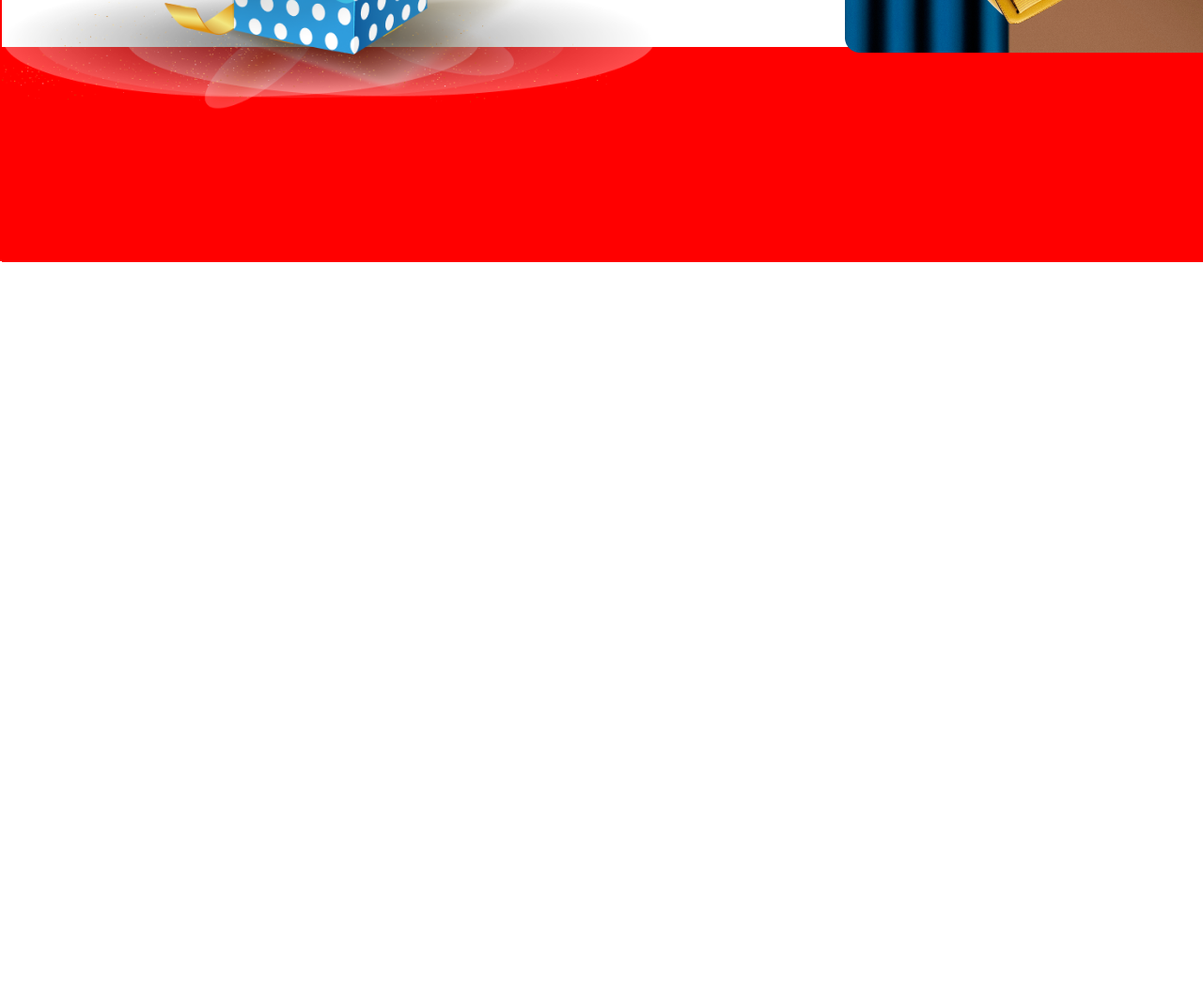
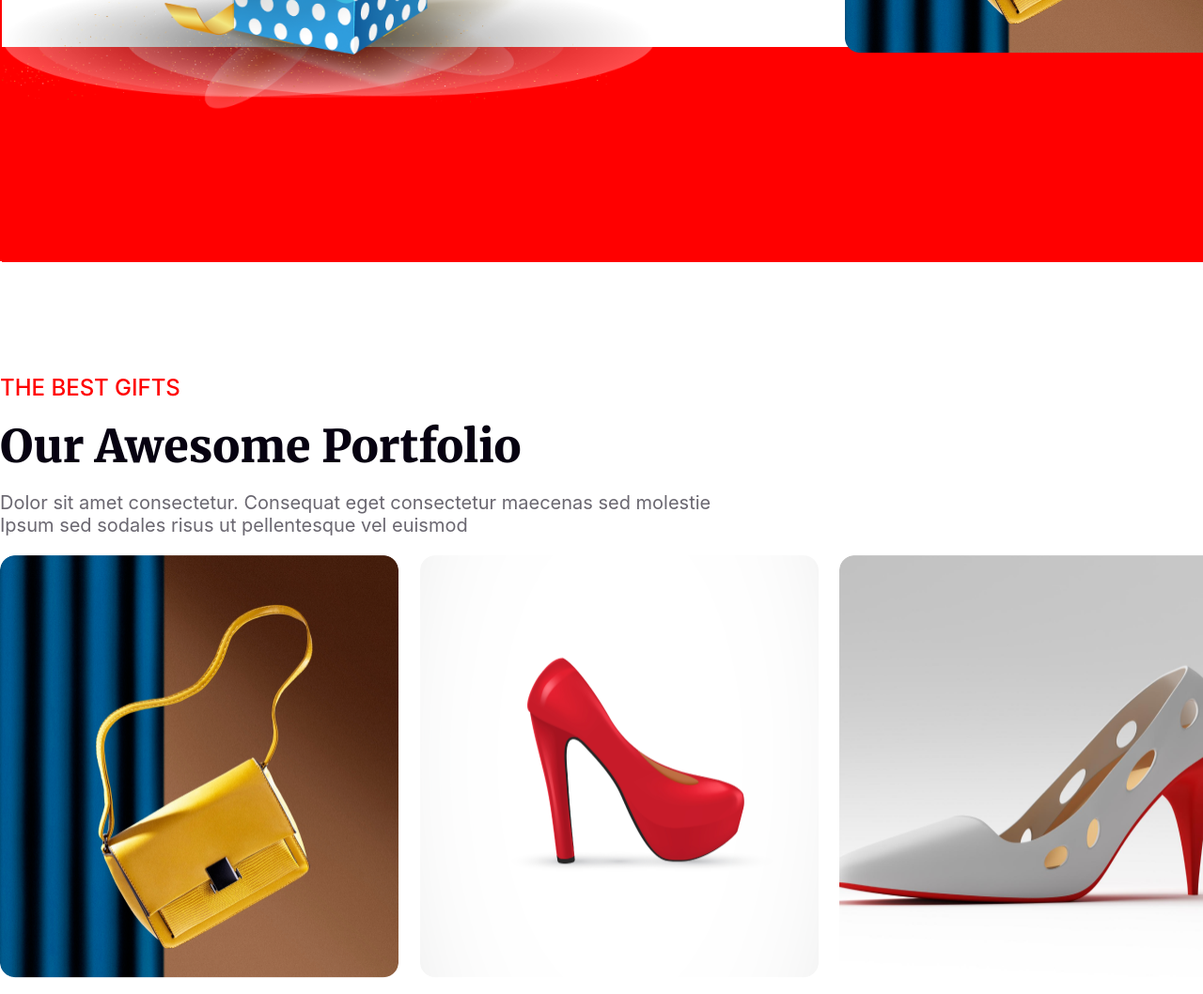
Before and after one commit to FarjanaEti/assignment-task-6, a plain HTML site: page index.html in a window 1280 px wide. Shown: the part 3656-4714 px from the top of the page at 94% size. Before the commit the page ends 3935 px from the top, so only its background shows below. Drawn offline with Linux system fonts and the light colour scheme.

Commit message:
portfilio added

```diff
--- a/index.html
+++ b/index.html
@@ -71,6 +71,34 @@
          <img src="./images/Group-44.png" alt="">
        </div>
       </section>
+      <!-- holiday section ends here -->
+       <section class="portfolio-container">
+        <div class="portfolio-text-container">
+        <h5>THE BEST GIFTS</h5>
+        <h1>Our Awesome Portfolio</h1>
+         <p>Dolor sit amet consectetur. Consequat eget consectetur maecenas sed molestie <br> Ipsum sed sodales risus ut pellentesque vel euismod</p>
+        </div>
+        <div class="portfolio-item">
+          <div class="item">
+           <img src="./images/Rectangle-3.png" alt="">
+          </div>
+          <div class="item">
+           <img src="./images/shoos.png" alt="">
+          </div>
+          <div class="item">
+           <img src="./images/shoos-2.png" alt="">
+          </div>
+          <div class="item">
+           <img src="./images/kala-chosma.png" alt="">
+          </div>
+          <div class="item">
+           <img src="./images/ring.png" alt="">
+          </div>
+          <div class="item">
+           <img src="./images/parts-1.png" alt="">
+          </div>
+        </div>
+       </section>
    </main>
    <footer></footer>
 </body>
--- a/styles/new.css
+++ b/styles/new.css
@@ -220,3 +220,46 @@ justify-content: space-between;
   left: 55%;
   z-index: 1;
 }
+/* holiday end here */
+/* portfolio start here */
+.portfolio-container{
+width: 1320px;
+height: 1163px;
+margin: 0 auto;
+margin-top: 120px;
+}
+.portfolio-text-container h5{
+  color: rgb(255, 0, 0);
+  font-family: Inter;
+  font-size: 24px;
+  font-weight: 500;
+  margin-bottom: 18px;
+}
+.portfolio-text-container h1{
+color: rgb(7, 2, 17);
+font-family: Merriweather;
+font-size: 48px;
+font-weight: 900;
+}
+.portfolio-text-container p{
+color: rgba(7, 2, 17, 0.6);
+font-family: Inter;
+font-size: 20px;
+font-weight: 400;
+margin-top: 18px;
+margin-bottom: 20px;
+}
+.portfolio-item{
+  display: grid;
+  grid-template-columns: repeat(3,1fr);
+  gap: 20px;
+}
+.item img{
+  width: 100%;
+  height: 100%;
+  border-radius: 16px;
+}
+.item{
+width: 424px;
+height: 450px;
+}
```
Also changed, not shown: images/kala-chosma.png (renamed from images/Rectangle 7.png), images/parts-1.png (renamed from images/Rectangle 4.png), images/ring.png (renamed from images/Rectangle 8.png), images/shoos-2.png (renamed from images/Rectangle 6.png), images/shoos.png (renamed from images/Rectangle 5.png).
